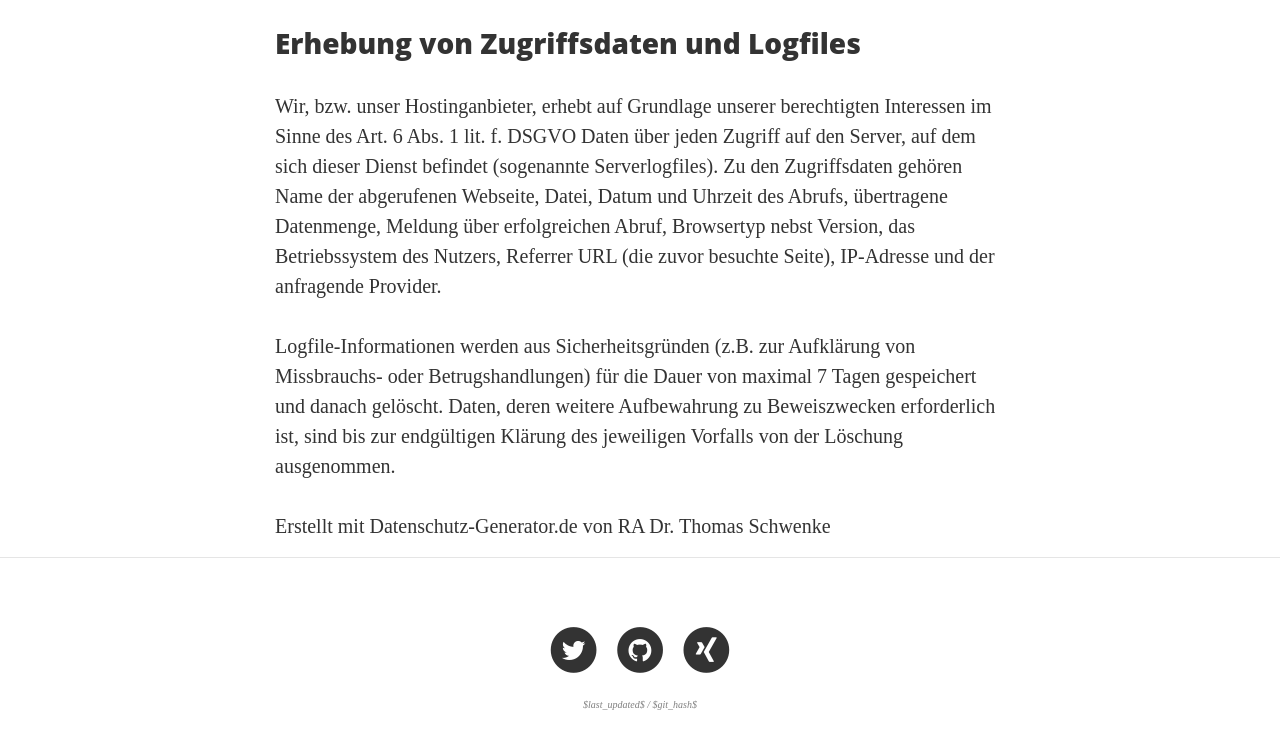
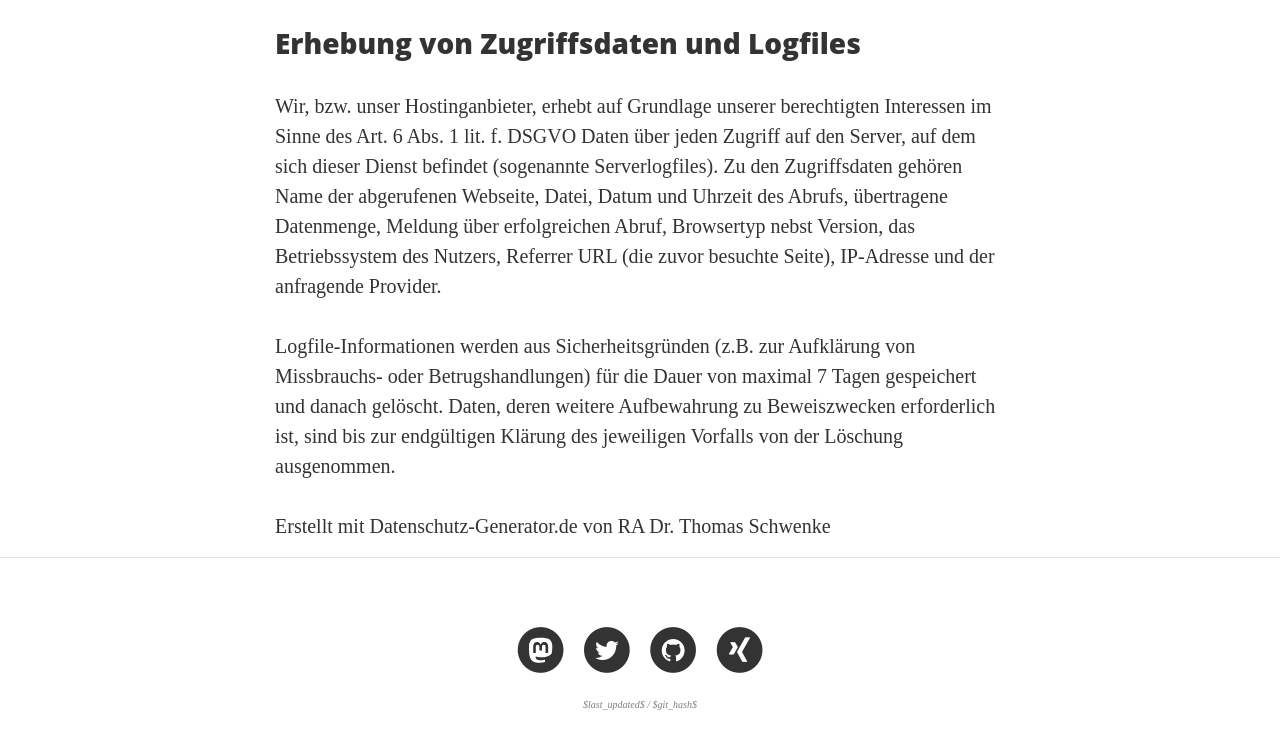
Before and after one commit to timwillsie/Glasfaser_in_Fockbek_Homepage, a website: page datenschutz.html in a window 1280 px wide. Shown: the part 7237-7986 px from the top of the page. Drawn offline with Linux system fonts and the light colour scheme.

Commit message:
mastodon hinzugefügt

```diff
--- a/datenschutz.html
+++ b/datenschutz.html
@@ -276,6 +276,14 @@ Logfile-Informationen werden aus Sicherheitsgründen (z.B. zur Aufklärung von M
             <div class="col-lg-8 col-md-10 mx-auto">
                 <ul class="list-inline text-center">
                     <li class="list-inline-item">
+						<a rel="me" href="https://norden.social/@timwillsie">
+                  <span class="fa-stack fa-lg">
+					<i class="fa fa-circle fa-stack-2x"></i>
+					<svg class="fa fa-stack-1x fa-inverse" style="color: white; height: 50%; top: 25%;" xmlns="http://www.w3.org/2000/svg" viewBox="0 0 512 512"><path d="M480,173.59c0-104.13-68.26-134.65-68.26-134.65C377.3,23.15,318.2,16.5,256.8,16h-1.51c-61.4.5-120.46,7.15-154.88,22.94,0,0-68.27,30.52-68.27,134.65,0,23.85-.46,52.35.29,82.59C34.91,358,51.11,458.37,145.32,483.29c43.43,11.49,80.73,13.89,110.76,12.24,54.47-3,85-19.42,85-19.42l-1.79-39.5s-38.93,12.27-82.64,10.77c-43.31-1.48-89-4.67-96-57.81a108.44,108.44,0,0,1-1-14.9,558.91,558.91,0,0,0,96.39,12.85c32.95,1.51,63.84-1.93,95.22-5.67,60.18-7.18,112.58-44.24,119.16-78.09C480.84,250.42,480,173.59,480,173.59ZM399.46,307.75h-50V185.38c0-25.8-10.86-38.89-32.58-38.89-24,0-36.06,15.53-36.06,46.24v67H231.16v-67c0-30.71-12-46.24-36.06-46.24-21.72,0-32.58,13.09-32.58,38.89V307.75h-50V181.67q0-38.65,19.75-61.39c13.6-15.15,31.4-22.92,53.51-22.92,25.58,0,44.95,9.82,57.75,29.48L256,147.69l12.45-20.85c12.81-19.66,32.17-29.48,57.75-29.48,22.11,0,39.91,7.77,53.51,22.92Q399.5,143,399.46,181.67Z" fill="white"></path></svg>
+                  </span>
+                        </a>
+                    </li>
+                    <li class="list-inline-item">
                         <a href="https://twitter.com/timwillsie#">
                   <span class="fa-stack fa-lg">
                     <i class="fa fa-circle fa-stack-2x"></i>
```
Also changed, not shown: impressum.html (+8 -0 lines), index.html (+8 -0 lines).
